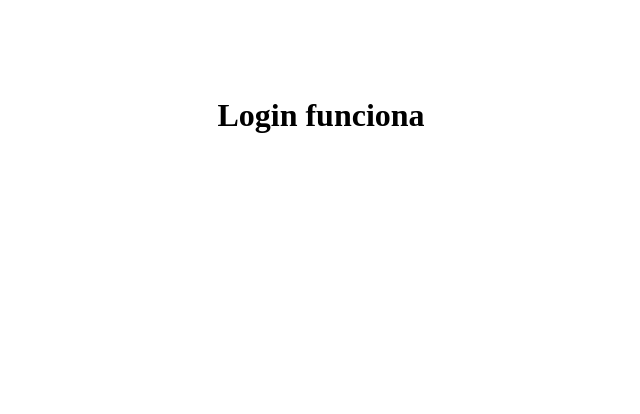
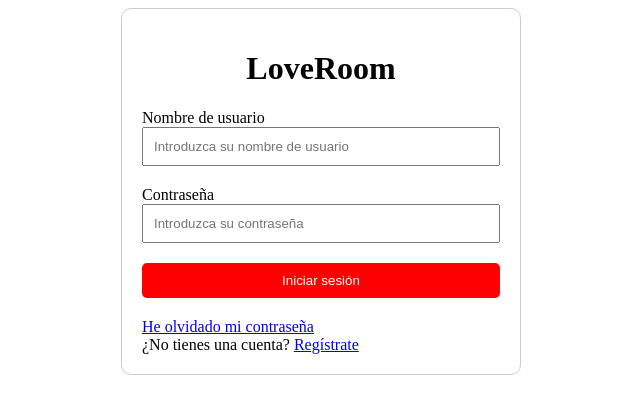
Before and after one commit to UNIZAR-30226-2024-06/LoveRoomAngular, an Angular app in the folder front/: page /login in a window 1280 px wide. Shown: the top 414 px of the page, without its empty margins (319-959 px from the left). Built offline with nearby package versions, Linux system fonts and the light colour scheme.

Commit message:
Commit prueba

```diff
--- a/front/src/app/login/login.component.css
+++ b/front/src/app/login/login.component.css
@@ -0,0 +1,45 @@
+body {
+    font-family: Arial, sans-serif;
+    display: flex;
+    justify-content: center;
+    align-items: center;
+    height: 100vh;
+    margin: 0;
+    padding: 0;
+    box-sizing: border-box;
+}
+
+.login-container {
+    max-width: 400px;
+    padding: 20px;
+    border: 1px solid #ccc;
+    border-radius: 10px;
+    box-sizing: border-box;
+    margin: auto;
+}
+
+h1 {
+    text-align: center;
+}
+
+form {
+    margin-top: 20px;
+}
+
+label {
+    display: block;
+}
+
+input[type=text], input[type=password], button {
+   width: 100%;
+   padding: 10px;
+   margin-bottom: 20px;
+   box-sizing: border-box;
+}
+
+button {
+   background-color: red;
+   color:white;
+   border:none;
+   border-radius: 5px;
+}
--- a/front/src/app/login/login.component.html
+++ b/front/src/app/login/login.component.html
@@ -1,6 +1,14 @@
-<div class="contenido-adicional">
-    <!-- Aquí puedes colocar el resto de tu contenido -->
-    <body class="cuerpo">
-        <h1> Login funciona</h1>
-    </body>
+<div class="login-container">
+    <h1>LoveRoom</h1>
+    <form>
+        <label for="username">Nombre de usuario</label>
+        <input type="text" id="username" placeholder="Introduzca su nombre de usuario">
+
+        <label for="password">Contraseña</label>
+        <input type="password" id="password" placeholder="Introduzca su contraseña">
+
+        <button type="submit">Iniciar sesión</button>
+    </form>
+    <a href="#">He olvidado mi contraseña</a><br/>
+    ¿No tienes una cuenta? <a href="#">Regístrate</a>
 </div>
```
Also changed, not shown: 1 other file (tests, documents, lock files or other folders).
